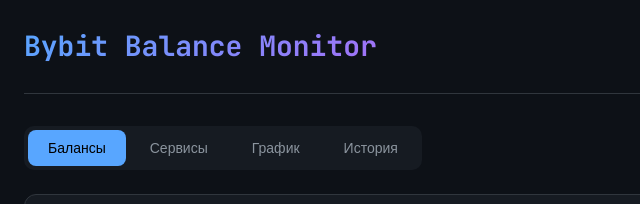
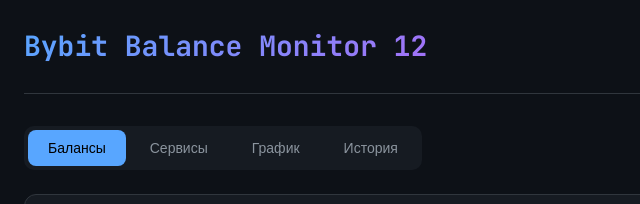
Before and after one commit to Qwalex/monitor, a website: page src/ui/index.html in a window 1280 px wide. Shown: the top 204 px of the page, 0-640 px from the left. Drawn offline with nearby package versions, Linux system fonts and the light colour scheme.

Commit message:
Update header title in index.html to reflect version 12 of Bybit Balance Monitor

```diff
--- a/src/ui/index.html
+++ b/src/ui/index.html
@@ -556,7 +556,7 @@
 <body>
     <div class="container">
         <header>
-            <h1>Bybit Balance Monitor</h1>
+            <h1>Bybit Balance Monitor 12</h1>
             <div class="header-actions">
                 <button class="btn btn-secondary" onclick="syncAllBalances()">
                     <svg width="16" height="16" viewBox="0 0 24 24" fill="none" stroke="currentColor" stroke-width="2">
```
